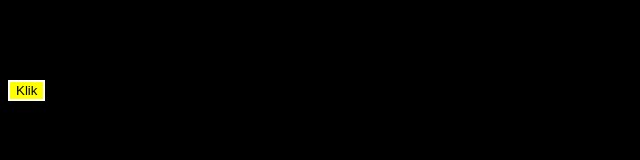
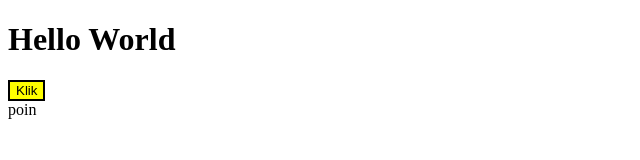
Before and after one commit to MadhuModeON/tes123, a plain HTML site: page index.html in a window 1280 px wide. Shown: the whole page, without its empty margins (0-640 px from the left). Drawn offline with Linux system fonts and the light colour scheme.

Commit message:
Update style.css

```diff
--- a/style.css
+++ b/style.css
@@ -1,10 +1,10 @@
 body {
-  background: black;
+  background: white;
 }
 button {
   witdh: 80px;
   heigth: 20px;
   background: yellow;
-  border: 2px solid white;
+  border: 2px solid black;
   cursor: pointer;
 }
```
